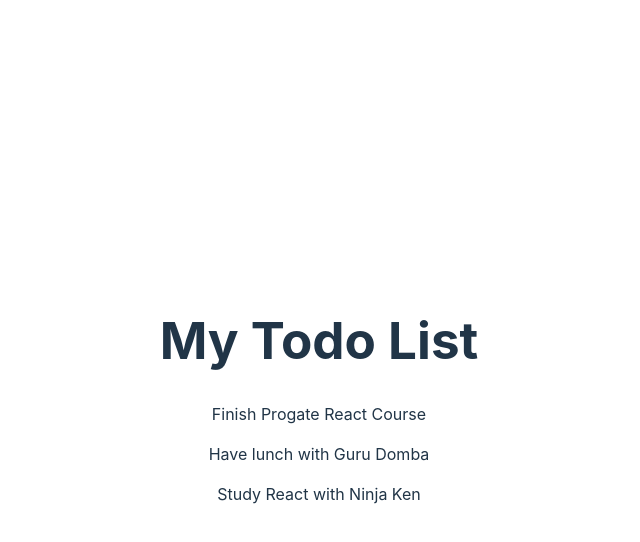
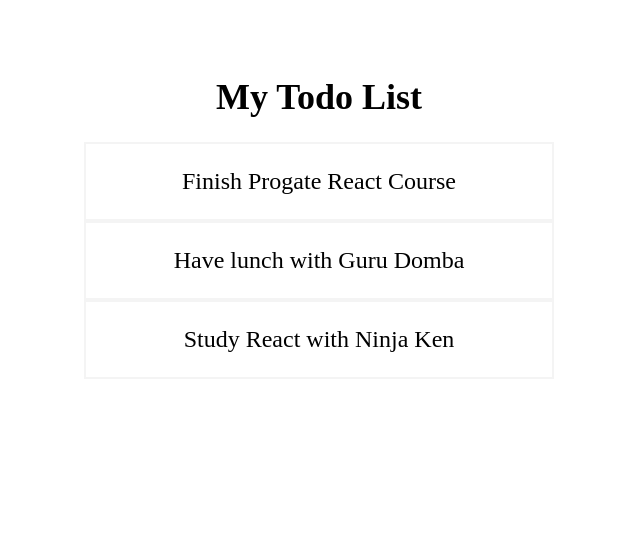
Before and after one commit to faizhadiyan/reactAppToDoList, a React (Vite) app: page / in a window 1280 px wide. Shown: the top 542 px of the page, without its empty margins (321-961 px from the left). Built offline with nearby package versions, Linux system fonts and the light colour scheme.

Commit message:
Add CSS to components

```diff
--- a/src/App.jsx
+++ b/src/App.jsx
@@ -24,15 +24,25 @@
     },
   ])
 
-  console.log(todos)
+  const styles = {
+    container: {
+      textAlign: 'center',
+      padding: '12px',
+    },
+    title: {
+      fontSize: '36px',
+    },
+  }
 
   return (
-    <div>
-      <h1>My Todo List</h1>
+     // Menambah CSS
+    <div style={styles.container}>
+      <h1 style={styles.title}>My Todo List</h1>
       {/* Gunakan method map di sini */}
       <Todos todos={todos}/>
     </div>
   )
+
 }
 
 export default App
--- a/src/components/TodoItem.jsx
+++ b/src/components/TodoItem.jsx
@@ -1,7 +1,18 @@
 import React from 'react'
 
 const TodoItem = ({ todo }) => {
-  return <p>{todo.title}</p>
+  return (
+    <div style={styles.todoItem}>
+        <p>{todo.title}</p>
+    </div>
+  )
+}
+
+const styles = {
+    todoItem: {
+      border: '2px solid #f4f4f4',
+      fontSize: '24px',
+    },
 }
 
 export default TodoItem
--- a/src/components/Todos.jsx
+++ b/src/components/Todos.jsx
@@ -2,12 +2,20 @@
 import TodoItem from './TodoItem';
 
 const Todos = ({todos}) => {
+
+    const styles = {
+        container: {
+          width: '40%',
+          margin: '0 auto',
+        },
+    }
+
     return (
-      <div>
-        {todos.map((todo) => {
-          return <TodoItem key={todo.id} todo={todo} />
-        })}
-      </div>
+        <div style={styles.container}>
+            {todos.map((todo) => {
+            return <TodoItem key={todo.id} todo={todo} />
+            })}
+        </div>
     )
   }
 
--- a/src/index.css
+++ b/src/index.css
@@ -1,4 +1,4 @@
-:root {
+/* :root {
   font-family: Inter, system-ui, Avenir, Helvetica, Arial, sans-serif;
   line-height: 1.5;
   font-weight: 400;
@@ -12,8 +12,8 @@
   -webkit-font-smoothing: antialiased;
   -moz-osx-font-smoothing: grayscale;
   -webkit-text-size-adjust: 100%;
-}
-
+} */
+/*
 a {
   font-weight: 500;
   color: #646cff;
@@ -57,8 +57,8 @@
 
 @media (prefers-color-scheme: light) {
   :root {
-    color: #213547;
-    background-color: #ffffff;
+    color: #213547; */
+    /* background-color: #ffffff;
   }
   a:hover {
     color: #747bff;
@@ -66,4 +66,4 @@
   button {
     background-color: #f9f9f9;
   }
-}
+} */
```
